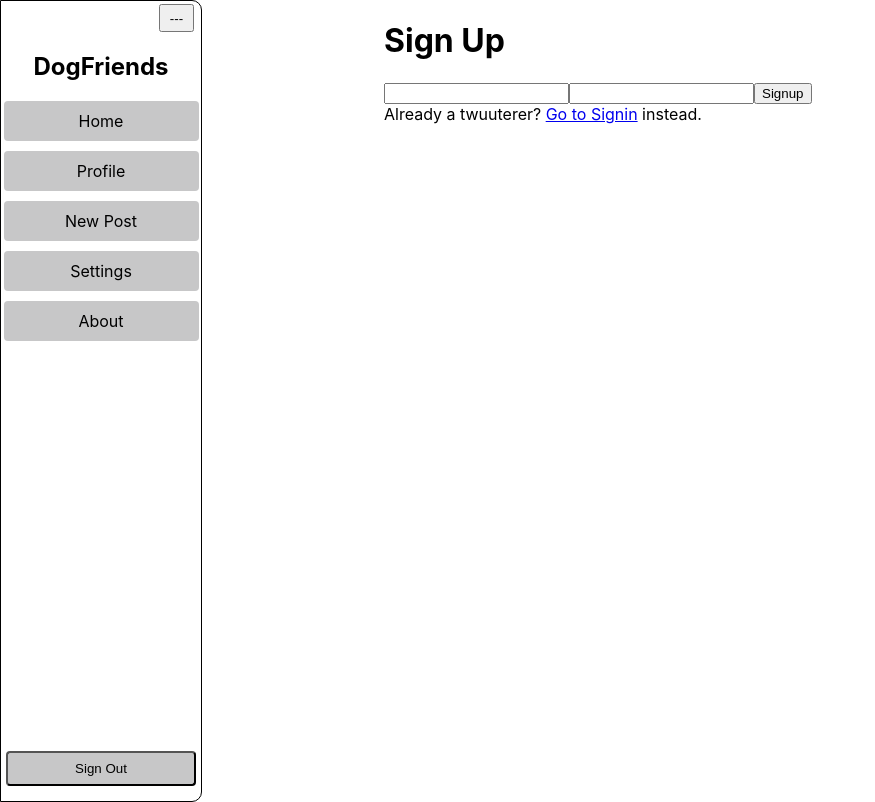
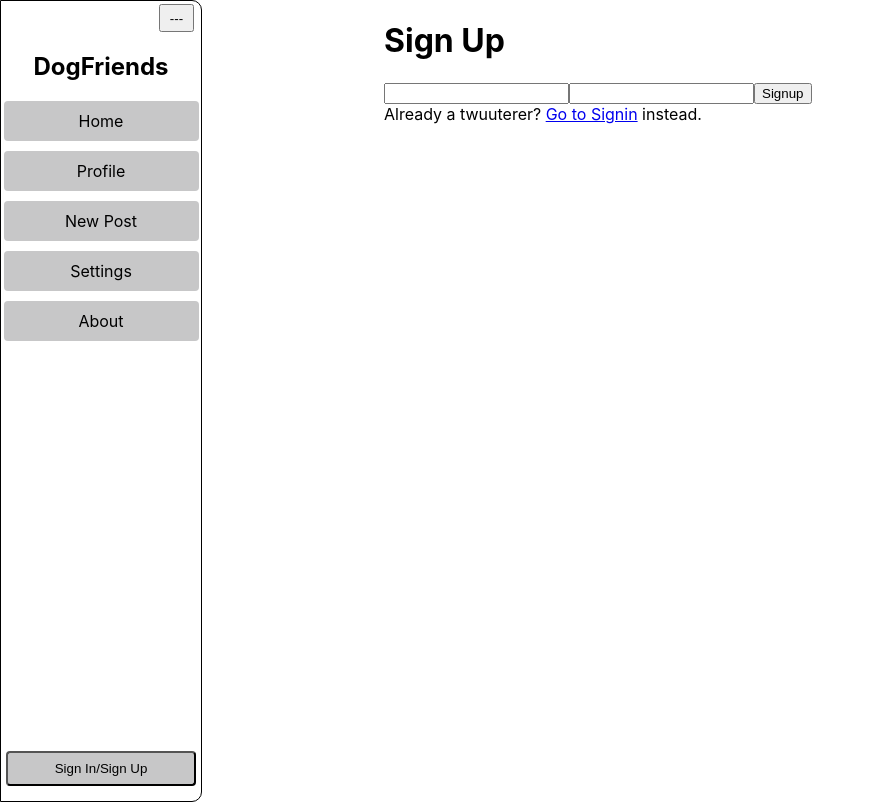
Before and after one commit to 1ElijahW/Frontend-App-DogFriends, a React (Create React App) app in the folder frontend-app-dogfriends/: page /auth/signup in a window 1280 px wide. Shown: the whole page, without its empty margins (0-875 px from the left). Built offline with nearby package versions, Linux system fonts and the light colour scheme.

Commit message:
Auth working on frontend

```diff
--- a/frontend-app-dogfriends/src/App.js
+++ b/frontend-app-dogfriends/src/App.js
@@ -1,38 +1,40 @@
 // Modules & Libraries
-import './App.css';
-import { Routes, Route, Link } from 'react-router-dom';
-import { useContext } from 'react';
+import "./App.css";
+import { Routes, Route, Link } from "react-router-dom";
+import { useContext } from "react";
 
 // Components
-import Home from './pages/Home';
-import NewPost from './pages/NewPost';
-import Profile from './pages/Profile';
-import Sidebar from './components/Sidebar';
-import Signin from './components/Signin';
-import Signup from './components/Signup';
-import Settings from './pages/Settings';
-import About from './pages/About';
-import { AuthContext } from './context/AuthContextComponent';
+import Home from "./pages/Home";
+import NewPost from "./pages/NewPost";
+import Profile from "./pages/Profile";
+import Sidebar from "./components/Sidebar";
+import Signin from "./components/Signin";
+import Signup from "./components/Signup";
+import Settings from "./pages/Settings";
+import About from "./pages/About";
+import { AuthContext } from "./context/AuthContextComponent";
 
 function App() {
-  const { isLoggedIn } = useContext(AuthContext)
-  console.log(isLoggedIn)
+  const { isLoggedIn } = useContext(AuthContext);
+  console.log(isLoggedIn);
   return (
-    <div className='App'>
-    <Sidebar/>
-    <Routes>
-    <Route path="/" element={<Home/>}/>
-    <Route path="/Profile" element={<Profile/>}/>
-    <Route path="/auth/signup" element={<Signup/>} />
-    <Route path="/auth/signin" element={<Signin/>} />
-    { isLoggedIn &&
+    <div className="App">
+      <Sidebar />
+      <Routes>
+        <Route path="/" element={<Home />} />
+
+        <Route path="/auth/signup" element={<Signup />} />
+        <Route path="/auth/signin" element={<Signin />} />
+        <Route path="/About" element={<About />} />
+        {isLoggedIn && (
           <>
-    <Route path="/NewPost" element={<NewPost/>}/>
-    <Route path="/Settings" element={<Settings/>}/>
-    <Route path="/About" element={<About/>}/>
-    </>
-  }
-    </Routes>
+            <Route path="/Profile" element={<Profile />} />
+            <Route path="/NewPost" element={<NewPost />} />
+            <Route path="/Settings" element={<Settings />} />
+
+          </>
+        )}
+      </Routes>
     </div>
   );
 }
--- a/frontend-app-dogfriends/src/components/Sidebar.jsx
+++ b/frontend-app-dogfriends/src/components/Sidebar.jsx
@@ -1,16 +1,25 @@
-import React, { useState } from "react";
+import React, { useState, useContext } from "react";
 import { Link } from 'react-router-dom';
-
+import { AuthContext } from "../context/AuthContextComponent"
 
 const Sidebar = () => {
   const [isCollapsed, setIsCollapsed] = useState(false);
+  const { isLoggedIn, setIsLoggedIn } = useContext(AuthContext);
+
   const handleSignOut = () => {
+    localStorage.removeItem('token');
+    setIsLoggedIn(false);
+  };
 
-    // Handle sign out functionality
+  const handleSignIn = () => {
+    // Logic for handleSignIn if any
+    // setIsLoggedIn(true);
   };
+
   const toggleSidebar = () => {
     setIsCollapsed(!isCollapsed);
   };
+
   return (
     <div>
       {isCollapsed ? (
@@ -53,8 +62,17 @@ const Sidebar = () => {
             </li>{" "}
 
             <li className="sidebar-bottom">
-              {/* <button>Task Buckets</button> */}
-              <button onClick={handleSignOut}>Sign Out</button>
+               {/* <button>Task Buckets</button> */}
+               {isLoggedIn ?
+                  <button onClick={handleSignOut}>Sign Out</button>
+                  :
+                  <button onClick={() => {
+                    handleSignIn();
+                    window.location.href="auth/signin";
+                  }}>
+                  Sign In/Sign Up
+                  </button>
+                }
             </li>
           </ul>
         </nav>
--- a/frontend-app-dogfriends/src/components/Signup.jsx
+++ b/frontend-app-dogfriends/src/components/Signup.jsx
@@ -10,6 +10,7 @@ export default function Signup() {
     e.preventDefault()
     const response = await signup(username, password)
     console.log(response);
+    window.location.href="/auth/signin";
   }
 
   return (
```
Also changed, not shown: frontend-app-dogfriends/src/components/SignInUp.jsx (deleted, +0 -9 lines).
